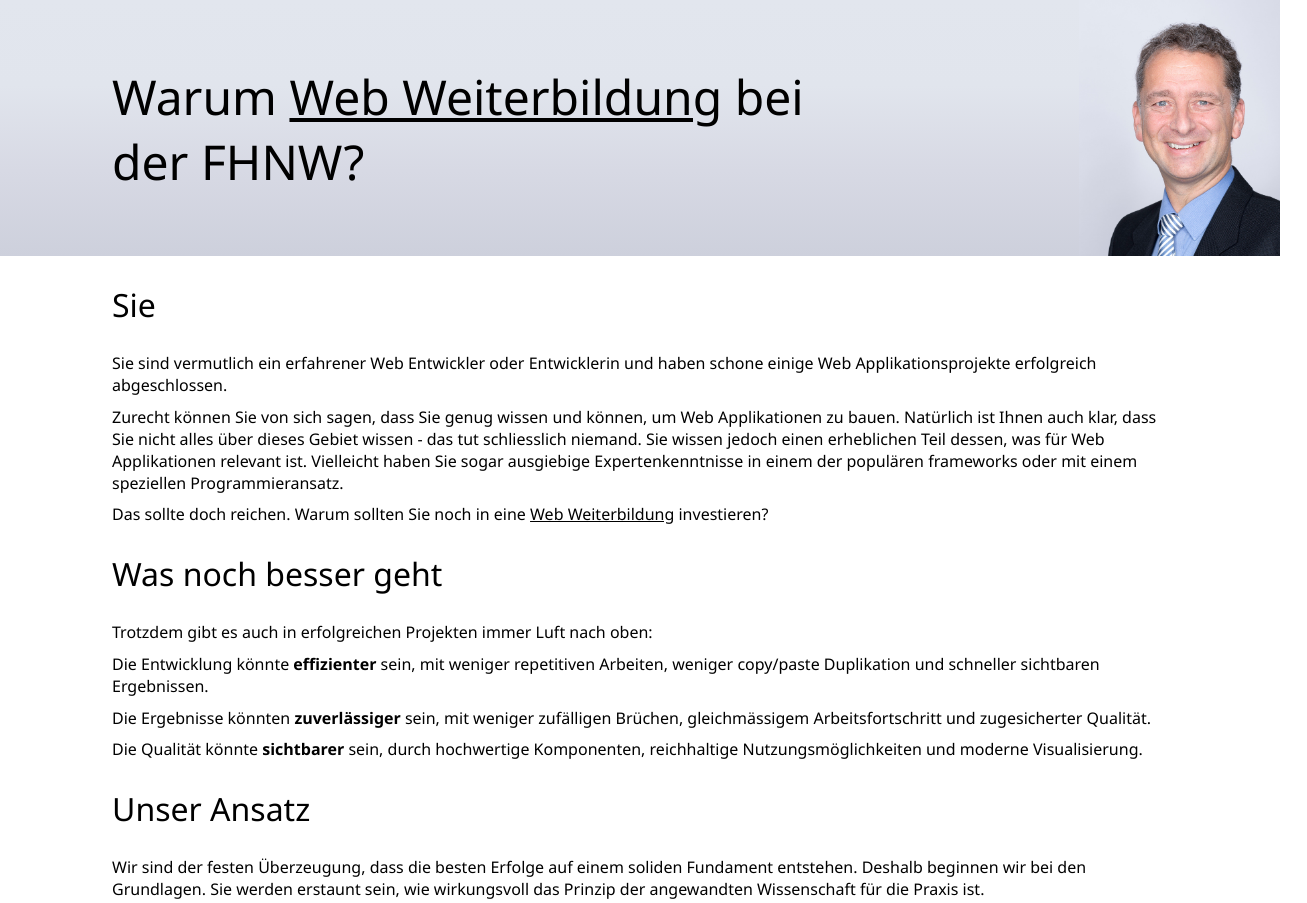
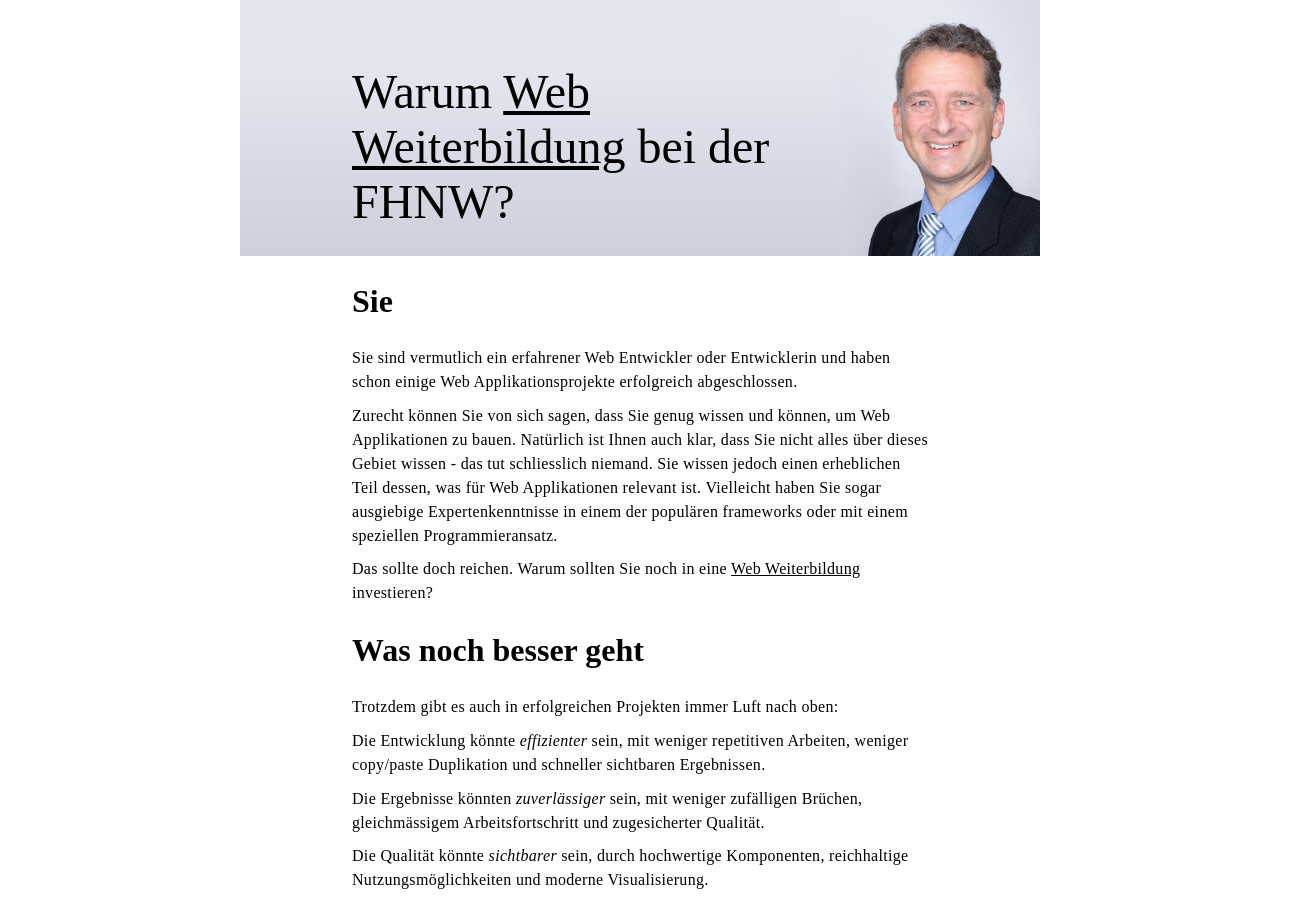
Before and after one commit to Dierk/Home, a plain HTML site: page docs/WarumWebWeiterbildung.html in a window 1280 px wide. Shown: the top 903 px of the page, 1307 px wide, since content can reach past the window. Drawn offline with Linux system fonts and the light colour scheme; a web font is replaced by a local one.

Commit message:
style improvements: - margin auto, - font, -margins, image sizes

```diff
--- a/docs/WarumWebWeiterbildung.html
+++ b/docs/WarumWebWeiterbildung.html
@@ -2,79 +2,9 @@
 <html lang=de>
 <head>
 	<meta charset="UTF-8">
-	<link rel="icon" href="data:,">
+	<link rel="icon"       href="data:,">
+	<link rel="stylesheet" href="home.css">
 	<title>Warum Web Weiterbildung</title>
-    <style>
-        body {
-            margin: 0;
-            font-family: "Segoe UI", Arial, sans-serif;
-            --left-indent: 7rem;
-        }
-        h2 {
-            font-size: 2rem;
-            font-weight: normal;
-        }
-        a {
-            color: black;
-        }
-        a:visited {
-            color: #707070;
-        }
-        p {
-            margin-top:    0.6em;
-            margin-bottom: 0.6em;
-			padding-right: var(--left-indent);
-        }
-		em {
-			/*font-family: Serif;*/
-			font-style: normal;
-			font-weight: bold;
-		}
-        img {
-            height: 16em;
-        }
-
-        header {
-            display: grid;
-            grid-template-columns: 2fr 1fr;
-            width: 100%;
-            background: linear-gradient(#e2e6ee, #e1e5ed, #d7d9e4, #cdd0dc);
-        }
-        header .title {
-            --title-font-size : 3rem;
-            padding-top:  calc( var(--left-indent) - var(--title-font-size) );
-            padding-left: var(--left-indent);
-            font-size:    var(--title-font-size);
-        }
-        @keyframes slide_in_from_right {
-            from { transform: translateX(100%); }
-            to   { transform: translateX(0);    }
-        }
-        .slide {
-            animation-name: slide_in_from_right;
-            animation-duration: 1s;
-        }
-        header img {
-            float: right;
-            max-height: 20rem;
-        }
-
-        main {
-            margin-left: var(--left-indent);
-        }
-
-        footer {
-            background:    linear-gradient(#cdd0dc, #e2e6ee);
-            padding-left:  var(--left-indent);
-            padding-right: var(--left-indent);
-            display:       grid;
-            grid-template-columns: 3fr 2fr;
-        }
-        address {
-            font-style:  normal;
-            white-space: pre-line;
-        }
-    </style>
 </head>
 <body >
 	<header>
@@ -83,8 +13,8 @@
 			bei der FHNW?
         </div>
 		<picture>
-		    <source srcset="Dierk_Koenig_small.jpg">
-			<img src="Dierk_Koenig_small.jpg" alt="Dierk König Portrait" id="me" onload="me.classList.add('slide')">
+		    <source srcset="img/Dierk_Koenig_small.jpg">
+			<img src="img/Dierk_Koenig_small.jpg" alt="Dierk König Portrait" id="me" onload="me.classList.add('slide')">
 		</picture>
 	</header>
 	<main>
@@ -94,7 +24,7 @@
 
 			  <p>
 			  		Sie sind vermutlich ein erfahrener Web Entwickler oder Entwicklerin
-				    und haben schone einige Web Applikationsprojekte erfolgreich abgeschlossen.
+				    und haben schon einige Web Applikationsprojekte erfolgreich abgeschlossen.
 			  </p>
 			  <p>
 				  	Zurecht können Sie von sich sagen, dass Sie genug wissen und können, um
@@ -176,7 +106,8 @@
 		<h2>Prof. Dierk König</h2> <div></div>
 		<address>
             Lecturer at <a href="https://www.fhnw.ch/en/people/dierk-koenig">FHNW</a>
-            University of Applied Sciences and Arts Northwestern Switzerland
+            University of Applied Sciences and Arts
+			Northwestern Switzerland
 		    School of Engineering
 		    Bahnhofstrasse 6
 		    CH-5210 Windisch
@@ -184,11 +115,13 @@
             <a href="mailto:dierk.koenig@fhnw.ch">dierk.koenig@fhnw.ch</a>
 			<a href="tel:+41-56-202-79-83">+41 56 202 79 83</a>
 
+
 		</address>
 		<address>
 			<a href="index.html">Personal Homepage</a>
 
             Fellow at <a href="https://karakun.com">Karakun AG</a>
+
 			Elisabethenanlage 25
 			CH-4051 Basel
 
--- /dev/null
+++ b/docs/home.css
@@ -0,0 +1,108 @@
+@font-face {
+    font-family: "RobotoSlab-Light";
+    src: local("RobotoSlab-Light"),
+         url("./font/Roboto_Slab/static/RobotoSlab-Light.ttf") format("truetype");
+}
+
+*, *::before, *::after {
+    box-sizing: border-box;
+}
+
+:root {
+    margin:  0;
+    padding: 0;
+    --left-indent: 7rem;
+    --font-serif: "RobotoSlab-Light", serif;
+}
+
+body {
+    font-family: var(--font-serif);
+    max-width: 100ch;
+    margin: auto;
+ }
+ h2 {
+     font-size: 2rem;
+     font-weight: bolder;
+ }
+ h3 {
+     font-weight: bolder;
+ }
+ a {
+     color: black;
+ }
+ a:visited {
+     color: #707070;
+ }
+ p {
+     margin-block-start: 0;
+     margin-bottom: 0.6em;
+     letter-spacing: 0.02em;
+     line-height: 1.5em;
+ }
+ p + p {
+     margin-top:    0.6em;
+ }
+ header img {
+     height: 16em;
+ }
+ main img {
+      width: 100%;
+  }
+ .covers img {
+     height: 16em;
+     width: initial;
+ }
+
+ header {
+     display: grid;
+     grid-template-columns: 2fr 1fr;
+     width: 100%;
+     background: linear-gradient(#e2e6ee, #e1e5ed, #d7d9e4, #cdd0dc);
+ }
+ header picture {
+     position: relative;
+ }
+ header picture::after { /*hide the image before it slides in*/
+     content:   "";
+     position:  absolute;
+     top:       0;
+     right:     calc(100% * -1);
+     width:     100%;
+     height:    100%;
+     background-color: white;
+ }
+ header .title {
+     --title-font-size : 3rem;
+     padding-top:  calc( var(--left-indent) - var(--title-font-size) );
+     padding-left: var(--left-indent);
+     font-size:    var(--title-font-size);
+ }
+ @keyframes slide_in_from_right {
+     from { transform: translateX(100%); }
+     to   { transform: translateX(0);    }
+ }
+ .slide {
+     animation-name: slide_in_from_right;
+     animation-duration: 1s;
+ }
+ header img {
+     float:      right;
+     max-height: 20rem;
+ }
+
+ main {
+     margin: 0 var(--left-indent) 0 var(--left-indent);
+ }
+
+ footer {
+     margin-top:    4rem;
+     background:    linear-gradient(#cdd0dc, #e2e6ee);
+     padding-left:  var(--left-indent);
+     padding-right: var(--left-indent);
+     display:       grid;
+     grid-template-columns: 3fr 2fr;
+ }
+ address {
+     font-style:  normal;
+     white-space: pre-line;
+ }
```
Also changed, not shown: docs/index.html (+10 -70 lines), docs/projectorPattern/ProjectorPattern.html (+22 -83 lines), docs/img/Dierk_Koenig_small.jpg (renamed from docs/Dierk_Koenig_small.jpg), docs/img/king.png (renamed from docs/king.png), 2 other files.
